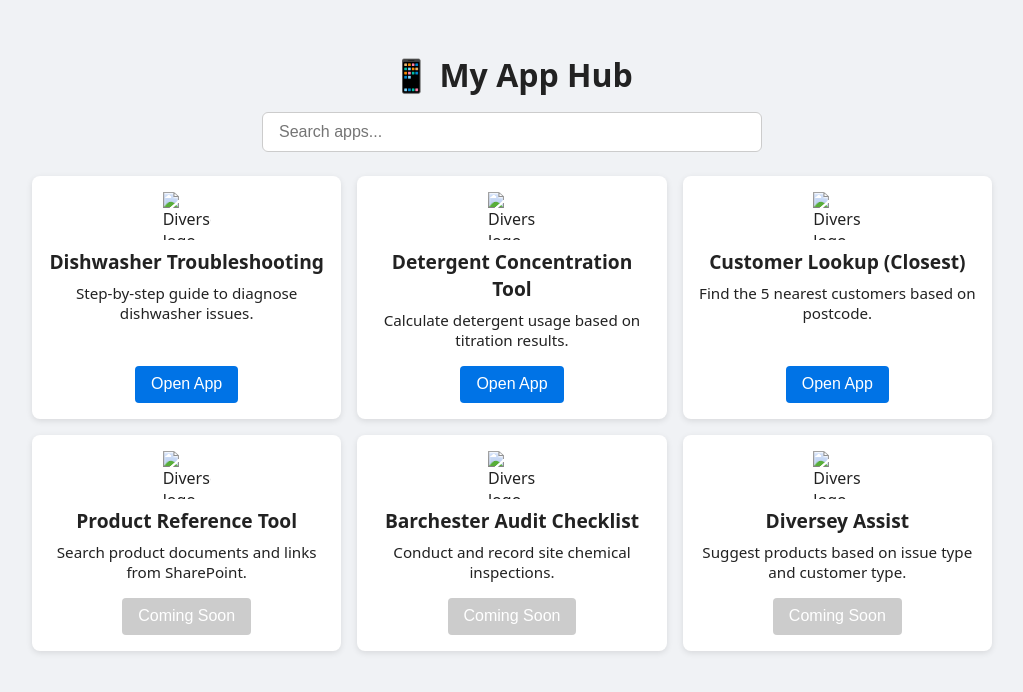
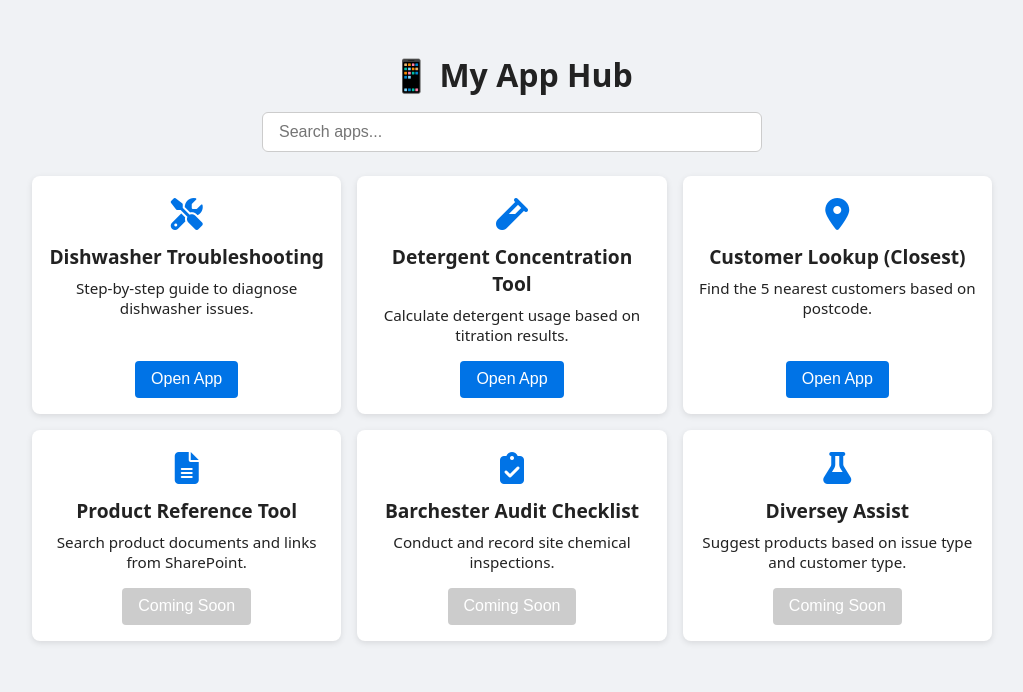
Before and after one commit to grahamm89/AppLanding, a plain HTML site: page index.html in a window 1280 px wide. Shown: the whole page, without its empty margins (128-1151 px from the left). Drawn offline with Linux system fonts and the light colour scheme.

Commit message:
Add files via upload

```diff
--- a/index.html
+++ b/index.html
@@ -5,12 +5,12 @@
   <meta name="viewport" content="width=device-width, initial-scale=1.0"/>
   <title>My App Hub</title>
   <link rel="manifest" href="manifest.json">
+  <link rel="stylesheet" href="https://cdnjs.cloudflare.com/ajax/libs/font-awesome/6.5.0/css/all.min.css">
   <script>
     if ('serviceWorker' in navigator) {
       navigator.serviceWorker.register('service-worker.js');
     }
   </script>
-  <link rel="stylesheet" href="https://cdnjs.cloudflare.com/ajax/libs/font-awesome/6.5.0/css/all.min.css">
   <style>
     :root {
       --bg: #f0f2f5;
@@ -92,9 +92,9 @@
       background: var(--disabled);
       cursor: not-allowed;
     }
-    .app-icon {
-      width: 48px;
-      height: 48px;
+    .icon {
+      font-size: 2rem;
+      color: var(--accent);
       margin-bottom: 0.5rem;
     }
   </style>
@@ -103,42 +103,49 @@
   <h1>📱 My App Hub</h1>
   <input type="search" id="searchInput" placeholder="Search apps..." oninput="filterApps()" />
   <div class="grid" id="appGrid">
-    <div class="card" data-keywords="dishwasher troubleshooting guide fix">
-      <img src="icon-192.png" alt="Diversey logo" class="app-icon" />
+
+    <div class="card" data-keywords="dishwasher troubleshooting step-by-step guide to diagnose dishwasher issues.">
+      <div class="icon"><i class="fas fa-tools"></i></div>
       <h2>Dishwasher Troubleshooting</h2>
       <p>Step-by-step guide to diagnose dishwasher issues.</p>
       <button onclick="location.href='https://grahamm89.github.io/referencetools/dishwasher-troubleshooter.html'">Open App</button>
     </div>
-    <div class="card" data-keywords="detergent concentration titration">
-      <img src="icon-192.png" alt="Diversey logo" class="app-icon" />
+
+    <div class="card" data-keywords="detergent concentration tool calculate detergent usage based on titration results.">
+      <div class="icon"><i class="fas fa-vial"></i></div>
       <h2>Detergent Concentration Tool</h2>
       <p>Calculate detergent usage based on titration results.</p>
       <button onclick="location.href='https://grahamm89.github.io/referencetools/detergent-concentration.html'">Open App</button>
     </div>
-    <div class="card" data-keywords="postcode distance closest customer">
-      <img src="icon-192.png" alt="Diversey logo" class="app-icon" />
+
+    <div class="card" data-keywords="customer lookup (closest) find the 5 nearest customers based on postcode.">
+      <div class="icon"><i class="fas fa-location-dot"></i></div>
       <h2>Customer Lookup (Closest)</h2>
       <p>Find the 5 nearest customers based on postcode.</p>
       <button onclick="location.href='https://grahamm89.github.io/referencetools/closest-customer.html'">Open App</button>
     </div>
-    <div class="card" data-keywords="product documents reference">
-      <img src="icon-192.png" alt="Diversey logo" class="app-icon" />
+
+    <div class="card" data-keywords="product reference tool search product documents and links from sharepoint.">
+      <div class="icon"><i class="fas fa-file-lines"></i></div>
       <h2>Product Reference Tool</h2>
       <p>Search product documents and links from SharePoint.</p>
       <button disabled>Coming Soon</button>
     </div>
-    <div class="card" data-keywords="audit checklist inspection">
-      <img src="icon-192.png" alt="Diversey logo" class="app-icon" />
+
+    <div class="card" data-keywords="barchester audit checklist conduct and record site chemical inspections.">
+      <div class="icon"><i class="fas fa-clipboard-check"></i></div>
       <h2>Barchester Audit Checklist</h2>
       <p>Conduct and record site chemical inspections.</p>
       <button disabled>Coming Soon</button>
     </div>
-    <div class="card" data-keywords="diversey support products recommendation">
-      <img src="icon-192.png" alt="Diversey logo" class="app-icon" />
+
+    <div class="card" data-keywords="diversey assist suggest products based on issue type and customer type.">
+      <div class="icon"><i class="fas fa-flask"></i></div>
       <h2>Diversey Assist</h2>
       <p>Suggest products based on issue type and customer type.</p>
       <button disabled>Coming Soon</button>
     </div>
+
   </div>
   <script>
     function filterApps() {
```
Also changed, not shown: manifest.json.
